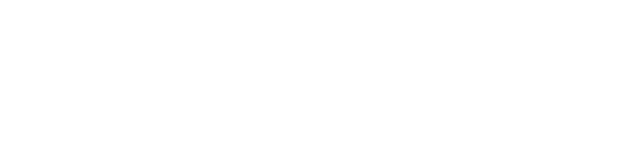
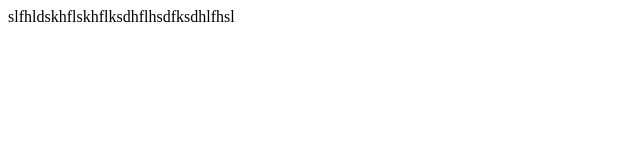
Before and after one commit to barbenjade/css_grid_setup, a website: page static/index.html in a window 1280 px wide. Shown: the whole page, without its empty margins (0-640 px from the left). Drawn offline with Linux system fonts and the light colour scheme.

Commit message:
practice100

```diff
--- a/static/index.html
+++ b/static/index.html
@@ -10,6 +10,7 @@
 
 <body>
   <div class="app-wrapper"></div>
+  slfhldskhflskhflksdhflhsdfksdhlfhsl
 </body>
 
 </html>
```
